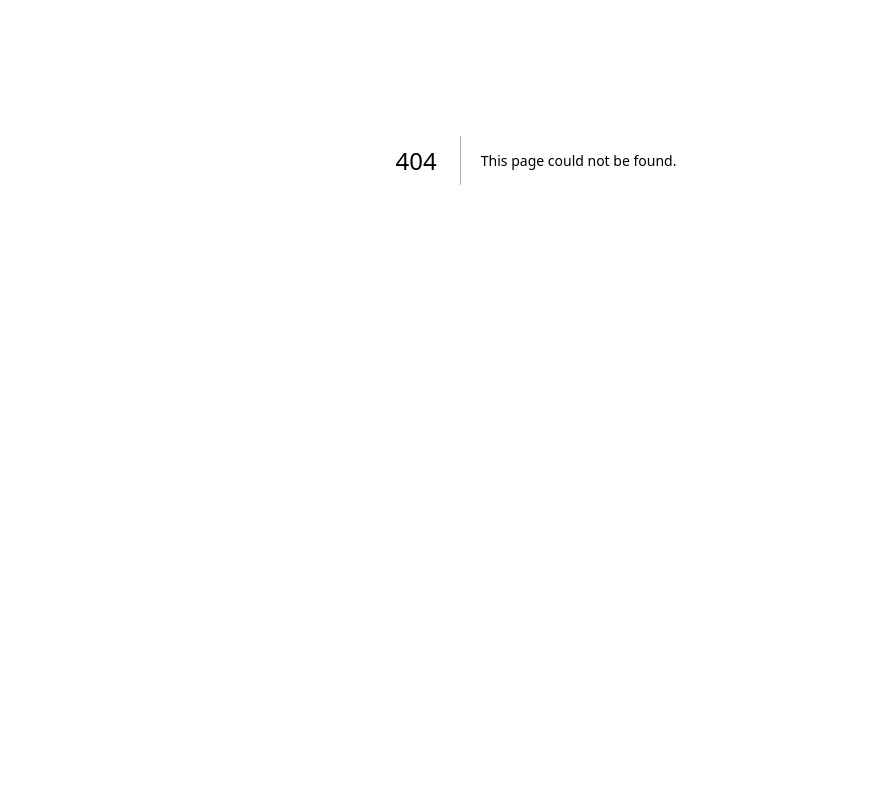
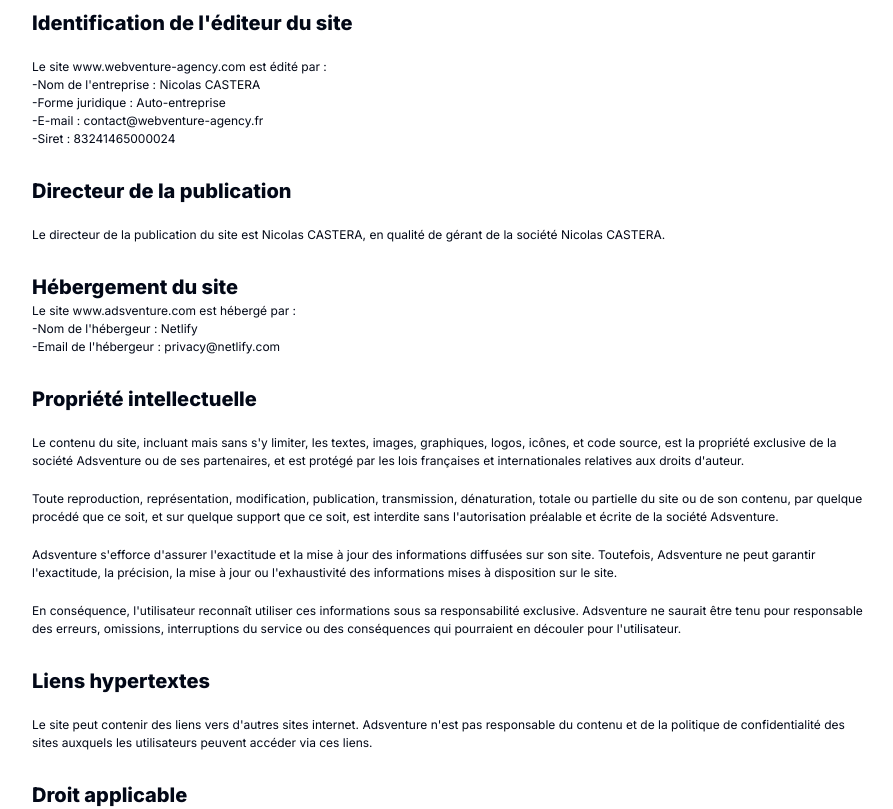
Before and after one commit to magicniclus/weebventure, a Next.js app: page /mentions-legales in a window 1280 px wide. Before the commit this address had no page. Shown: the part 240-1049 px from the top of the page, without its empty margins (104-997 px from the left). Before the commit the page ends 800 px from the top, so only its background shows below. Built offline with nearby package versions, Linux system fonts and the light colour scheme.

Commit message:
Create page.tsx

```diff
--- /dev/null
+++ b/src/app/mentions-legales/page.tsx
@@ -0,0 +1,85 @@
+import Footer from "@/components/Footer";
+import Nav from "@/components/Nav";
+
+const page = () => {
+  return (
+    <>
+      <Nav />
+      <main className="max-w-5xl mx-auto py-20 px-2 flex justify-between flex-col text-[12px] w-10/12 mt-5 textLeftText">
+        <h1 className="text-[32px] font-extrabold">Mentions légales</h1>
+        <h2 className="text-[20px] font-extrabold mt-7">
+          Identification de l&apos;éditeur du site
+        </h2>
+        <p className="text-[12px] w-10/12 mt-5 textLeftText">
+          Le site www.webventure-agency.com est édité par :
+        </p>
+        <ul className="text-start">
+          <li>-Nom de l&apos;entreprise : Nicolas CASTERA</li>
+          <li>-Forme juridique : Auto-entreprise</li>
+          <li>-E-mail : contact@webventure-agency.fr</li>
+          <li>-Siret : 83241465000024</li>
+        </ul>
+        <h2 className="text-[20px] font-extrabold mt-7">
+          Directeur de la publication
+        </h2>
+        <p className="text-[12px] w-10/12 mt-5 textLeftText">
+          Le directeur de la publication du site est Nicolas CASTERA, en qualité
+          de gérant de la société Nicolas CASTERA.
+        </p>
+        <h2 className="text-[20px] font-extrabold mt-7">Hébergement du site</h2>
+        <ul className="text-start">
+          <li>Le site www.adsventure.com est hébergé par :</li>
+          <li>-Nom de l&apos;hébergeur : Netlify</li>
+          <li>-Email de l&apos;hébergeur : privacy@netlify.com</li>
+        </ul>
+        <h2 className="text-[20px] font-extrabold mt-7">
+          Propriété intellectuelle
+        </h2>
+        <p className="text-[12px] w-10/12 mt-5 textLeftText">
+          Le contenu du site, incluant mais sans s&apos;y limiter, les textes,
+          images, graphiques, logos, icônes, et code source, est la propriété
+          exclusive de la société Adsventure ou de ses partenaires, et est
+          protégé par les lois françaises et internationales relatives aux
+          droits d&apos;auteur.
+        </p>
+        <p className="text-[12px] w-10/12 mt-5 textLeftText">
+          Toute reproduction, représentation, modification, publication,
+          transmission, dénaturation, totale ou partielle du site ou de son
+          contenu, par quelque procédé que ce soit, et sur quelque support que
+          ce soit, est interdite sans l&apos;autorisation préalable et écrite de
+          la société Adsventure.
+        </p>
+        <p className="text-[12px] w-10/12 mt-5 textLeftText">
+          Adsventure s&apos;efforce d&apos;assurer l&apos;exactitude et la mise
+          à jour des informations diffusées sur son site. Toutefois, Adsventure
+          ne peut garantir l&apos;exactitude, la précision, la mise à jour ou
+          l&apos;exhaustivité des informations mises à disposition sur le site.
+        </p>
+        <p className="text-[12px] w-10/12 mt-5 textLeftText">
+          En conséquence, l&apos;utilisateur reconnaît utiliser ces informations
+          sous sa responsabilité exclusive. Adsventure ne saurait être tenu pour
+          responsable des erreurs, omissions, interruptions du service ou des
+          conséquences qui pourraient en découler pour l&apos;utilisateur.
+        </p>
+        <h2 className="text-[20px] font-extrabold mt-7">Liens hypertextes</h2>
+        <p className="text-[12px] w-10/12 mt-5 textLeftText">
+          Le site peut contenir des liens vers d&apos;autres sites internet.
+          Adsventure n&apos;est pas responsable du contenu et de la politique de
+          confidentialité des sites auxquels les utilisateurs peuvent accéder
+          via ces liens.
+        </p>
+        <h2 className="text-[20px] font-extrabold mt-7">Droit applicable</h2>
+        <p className="text-[12px] w-10/12 mt-5 textLeftText">
+          Les présentes mentions légales sont soumises au droit français. En cas
+          de litige, les tribunaux français seront compétents.
+        </p>
+        <p className="text-[12px] w-10/12 mt-5 textLeftText">
+          Date de la dernière mise à jour : 04/03/2024
+        </p>
+      </main>
+      <Footer />
+    </>
+  );
+};
+
+export default page;
```
